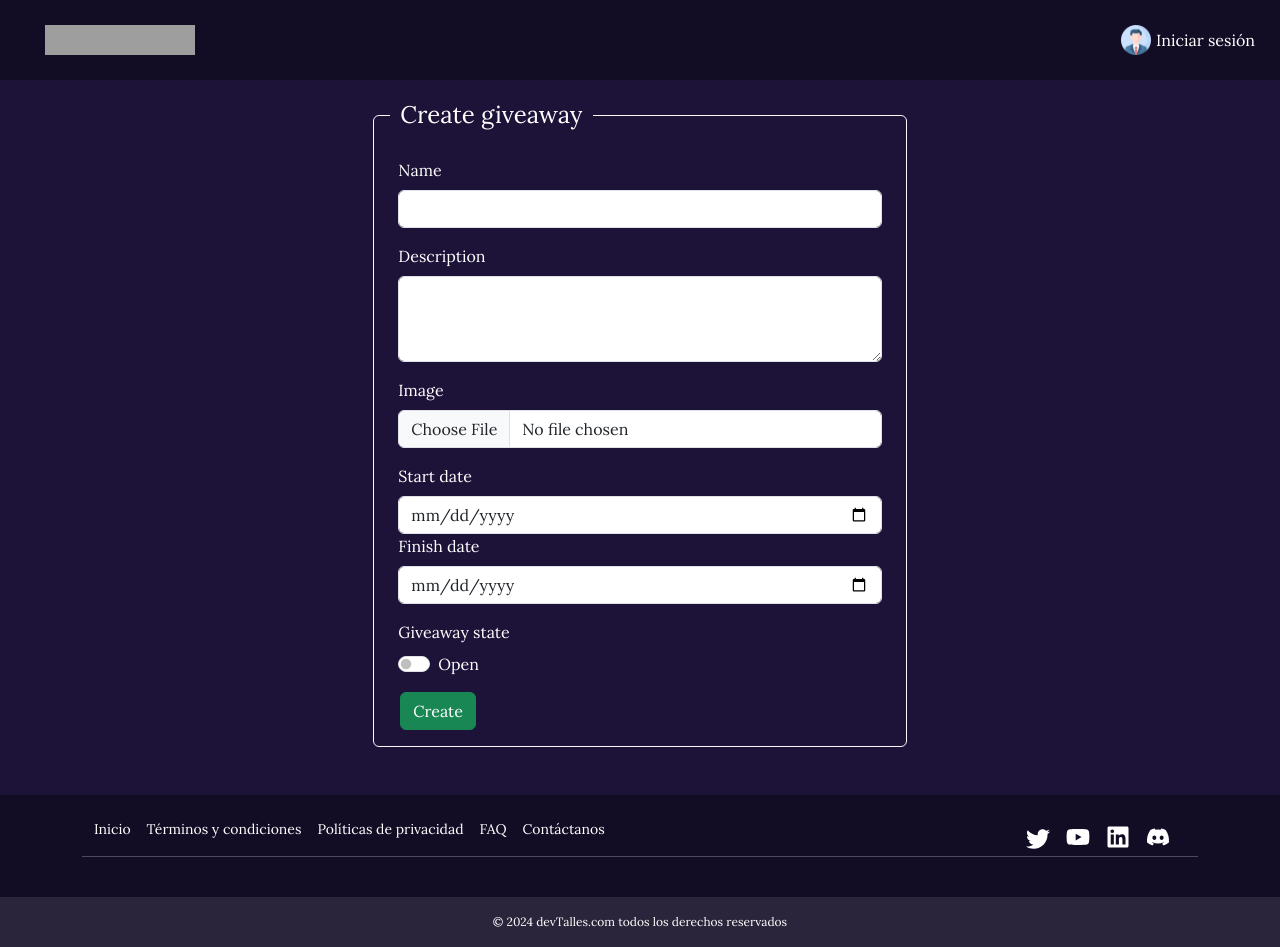
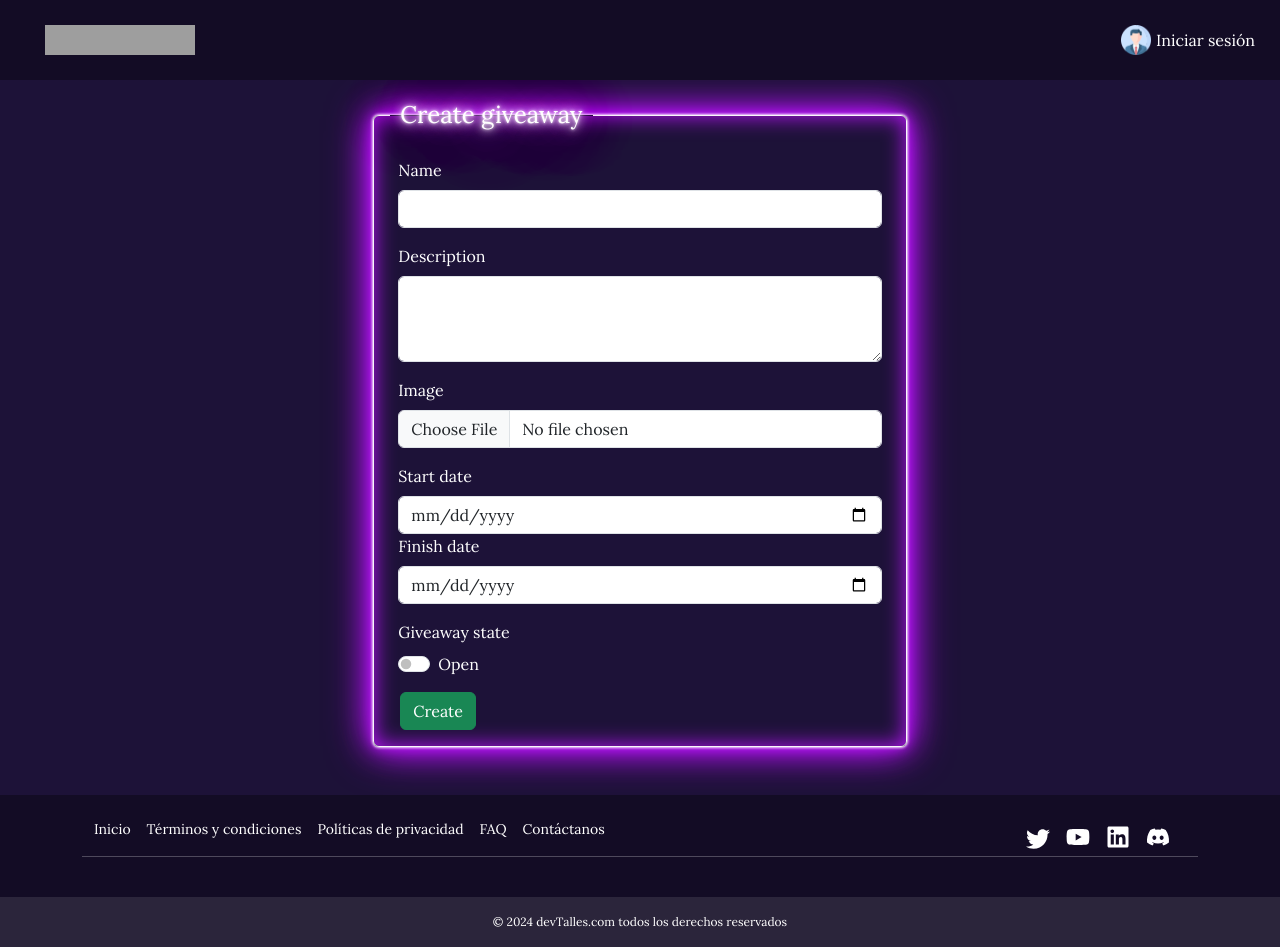
Before and after one commit to murvn77/CodeQuest2024Front, a React (Vite) app: page / in a window 1280 px wide. Built offline with nearby package versions, Linux system fonts and the light colour scheme; grey boxes are pictures that could not be loaded.

Commit message:
FEAT: css form

```diff
--- a/src/components/form/form.css
+++ b/src/components/form/form.css
@@ -1,12 +1,53 @@
 fieldset {
     margin-bottom: 1em !important;
     border: 1px solid #666 !important;
-    padding:1px !important;
+    padding: 1px !important;
     color: white;
+    /*animation: pulsate 1.5s infinite alternate;*/
+    border: 0.2rem solid #fff;
+    border-radius: 2rem;
+    padding: 0.4em;
+    box-shadow: 0 0 .2rem #fff,
+        0 0 .2rem #fff,
+        0 0 2rem #bc13fe,
+        0 0 0.8rem #bc13fe,
+        0 0 2.8rem #bc13fe,
+        inset 0 0 1.3rem #bc13fe;
+}
+
+@keyframes pulsate {
+
+    100% {
+        text-shadow:
+            0 0 4px #fff,
+            0 0 11px #fff,
+            0 0 19px #fff,
+            0 0 40px #bc13fe,
+            0 0 80px #bc13fe,
+            0 0 90px #bc13fe,
+            0 0 100px #bc13fe,
+            0 0 150px #bc13fe;
+
+    }
+
+    0% {
+
+        text-shadow:
+            0 0 2px #fff,
+            0 0 4px #fff,
+            0 0 6px #fff,
+            0 0 10px #bc13fe,
+            0 0 45px #bc13fe,
+            0 0 55px #bc13fe,
+            0 0 70px #bc13fe,
+            0 0 80px #bc13fe;
+
+    }
 }
 
 legend {
     padding: 1px 10px !important;
-    float:none;
-    width:auto;
+    float: none;
+    width: auto;
+    animation: pulsate 1.5s infinite alternate;
 }
--- a/src/components/form/form.jsx
+++ b/src/components/form/form.jsx
@@ -175,7 +175,6 @@ const CustomForm = (props) => {
                             <input className="form-control" type="file" id="image" name="avatar" accept="image/png, image/jpeg, image/gif" onChange={handleImageInput} readOnly={readOnlyProp} />
                         </div>}
                         {data.image && <div className="mb-3">
-                            <label htmlFor="avatar" className="form-label">Image</label>
                             <img id="blah" src={data.image} alt="your image" style={{ width: '100%' }} />
                         </div>}
 
```
